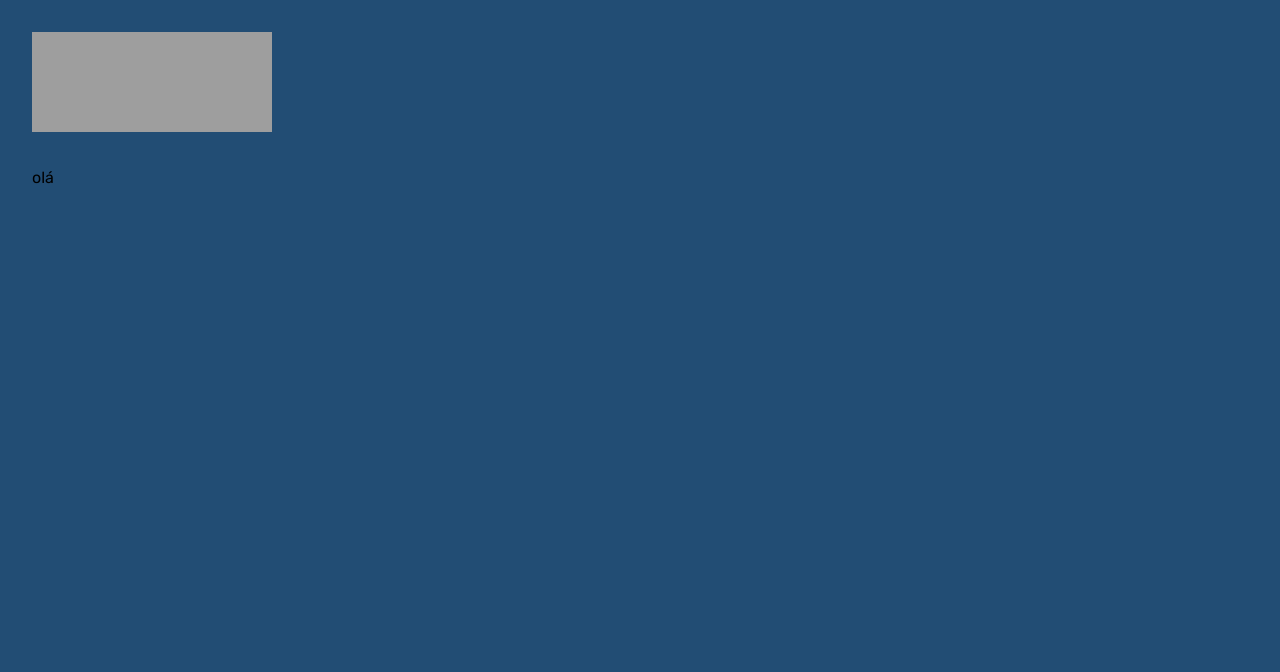
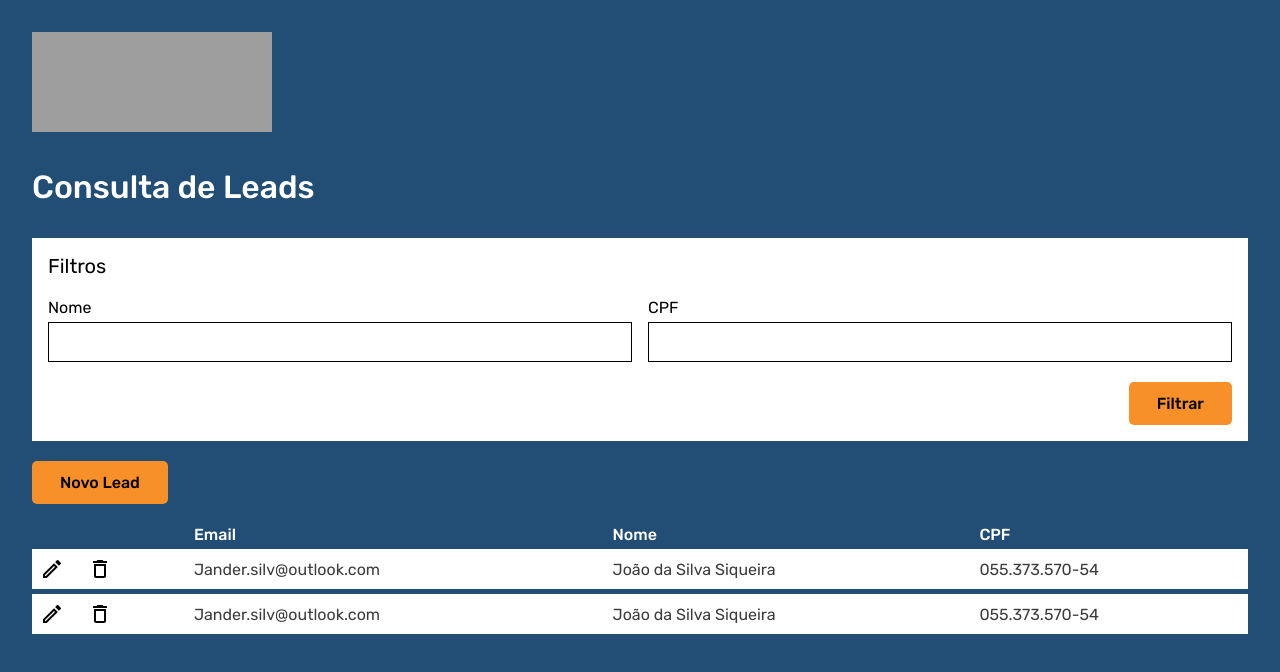
Before and after one commit to JanderSilv/acerta-leads, a React (Vite) app: page / in a window 1280 px wide. Shown: the top 672 px of the page. Built offline with nearby package versions, Linux system fonts and the light colour scheme; grey boxes are pictures that could not be loaded.

Commit message:
✨ feat(pages): implements home page visual.

```diff
--- a/src/pages/home/index.tsx
+++ b/src/pages/home/index.tsx
@@ -1,5 +1,74 @@
+import { Link } from 'react-router-dom'
+import { MdOutlineModeEditOutline as EditIcon, MdDeleteOutline as DeleteIcon } from 'react-icons/md'
+import { Button, IconButton, Input, InputGroup, LayoutTitle, Title } from 'src/components'
+import { ButtonsCell, FiltersContainer, FiltersWrapper, Table, TableWrapper } from './styles'
+
 const Home = () => {
-  return <main>olá</main>
+  return (
+    <main>
+      <LayoutTitle>Consulta de Leads</LayoutTitle>
+      <FiltersWrapper>
+        <Title as="h2" size={4} fontWeight={400}>
+          Filtros
+        </Title>
+
+        <FiltersContainer>
+          <InputGroup label="Nome">
+            <Input id="name" />
+          </InputGroup>
+          <InputGroup label="CPF">
+            <Input id="cpf" />
+          </InputGroup>
+        </FiltersContainer>
+
+        <Button className="filters__button">Filtrar</Button>
+      </FiltersWrapper>
+
+      <TableWrapper>
+        <Button as={Link} to="/cadastro">
+          Novo Lead
+        </Button>
+        <Table>
+          <thead>
+            <tr>
+              <th />
+              <th>Email</th>
+              <th>Nome</th>
+              <th>CPF</th>
+            </tr>
+          </thead>
+          <tbody>
+            <tr>
+              <ButtonsCell>
+                <IconButton aria-label="Editar" title="Editar">
+                  <EditIcon />
+                </IconButton>
+                <IconButton aria-label="Deletar" title="Deletar">
+                  <DeleteIcon />
+                </IconButton>
+              </ButtonsCell>
+              <td>Jander.silv@outlook.com</td>
+              <td>João da Silva Siqueira</td>
+              <td>055.373.570-54</td>
+            </tr>
+            <tr>
+              <ButtonsCell>
+                <IconButton>
+                  <EditIcon />
+                </IconButton>
+                <IconButton>
+                  <DeleteIcon />
+                </IconButton>
+              </ButtonsCell>
+              <td>Jander.silv@outlook.com</td>
+              <td>João da Silva Siqueira</td>
+              <td>055.373.570-54</td>
+            </tr>
+          </tbody>
+        </Table>
+      </TableWrapper>
+    </main>
+  )
 }
 
 export default Home
--- /dev/null
+++ b/src/pages/home/styles.ts
@@ -0,0 +1,73 @@
+import styled, { css } from 'styled-components'
+
+export const Wrapper = styled.div`
+  ${({ theme: { colors, space } }) => css`
+    width: 100%;
+    min-height: 100vh;
+    padding: ${space[7]};
+    background-color: ${colors.blue100};
+  `}
+`
+
+export const FiltersWrapper = styled.section`
+  ${({ theme: { colors, space, radii } }) => css`
+    padding: ${space[3]};
+    border-radius: ${radii.box};
+    background-color: ${colors.white100};
+
+    display: flex;
+    flex-direction: column;
+
+    & > .filters__button {
+      align-self: flex-end;
+    }
+  `}
+`
+export const FiltersContainer = styled.div`
+  ${({ theme: { space } }) => css`
+    margin-block: ${space[4]};
+    display: flex;
+    flex-wrap: wrap;
+    gap: ${space[3]};
+
+    & > * {
+      flex: 1;
+    }
+  `}
+`
+
+export const TableWrapper = styled.section`
+  ${({ theme: { space } }) => css`
+    width: 100%;
+    margin-top: ${space[4]};
+  `}
+`
+export const Table = styled.table`
+  ${({ theme: { space, colors } }) => css`
+    width: 100%;
+    margin-top: ${space[3]};
+    border-collapse: separate;
+    border-spacing: 0 5px;
+
+    & thead tr {
+      color: ${colors.white100};
+      background-color: transparent;
+    }
+    & tbody tr {
+      background-color: ${colors.white100};
+    }
+    & th {
+      font-weight: 500;
+      text-align: left;
+    }
+    & td {
+      color: ${colors.gray100};
+    }
+  `}
+`
+export const ButtonsCell = styled.td`
+  ${({ theme: { space } }) => css`
+    display: flex;
+    gap: ${space[1]};
+  `}
+`
```
